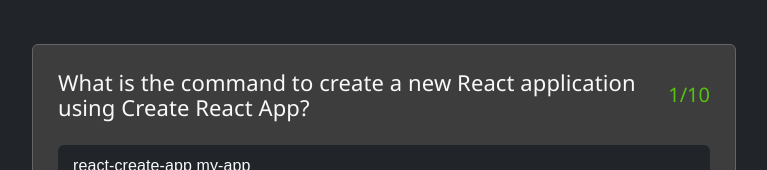
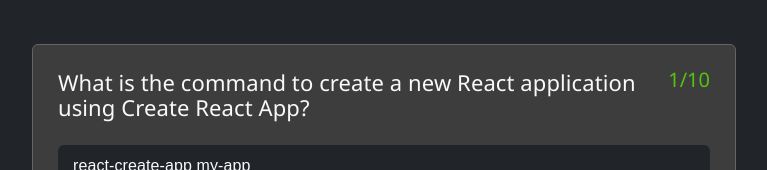
Before and after one commit to amirmammadov/MindMash, a React (Vite) app: page / in a window 1280 px wide. Both pictures are taken after a click on the button "Start Quiz". Shown: the part 155-325 px from the top of the page, without its empty margins (256-1023 px from the left). Built offline with nearby package versions, Linux system fonts and the light colour scheme.

Commit message:
second time clicking was disabled

```diff
--- a/src/components/AnswerItem/AnswerItem.tsx
+++ b/src/components/AnswerItem/AnswerItem.tsx
@@ -17,7 +17,11 @@ const AnswerItem = ({
 }: IAnswerItem) => {
   const [wrongAnswerClicked, setWrongAnswerClicked] = useState(false);
 
-  const handleAnsweClick = () => {
+  const handleAnswerClick = () => {
+    if (selected) {
+      return;
+    }
+
     if (!isCorrect) {
       setWrongAnswerClicked(true);
     }
@@ -29,7 +33,7 @@ const AnswerItem = ({
       className={`${s.answerItem} ${selected && isCorrect && s.correct} ${
         wrongAnswerClicked && s.wrong
       }`}
-      onClick={handleAnsweClick}
+      onClick={handleAnswerClick}
     >
       {title}
     </button>
--- a/src/sass/components/_question.module.scss
+++ b/src/sass/components/_question.module.scss
@@ -30,7 +30,7 @@
   }
 
   .header {
-    @include flexbox($justify: space-between, $align: center, $gap: 10px);
+    @include flexbox($justify: space-between, $align: flex-start, $gap: 10px);
     width: 100%;
     margin-bottom: 5px;
 
```
